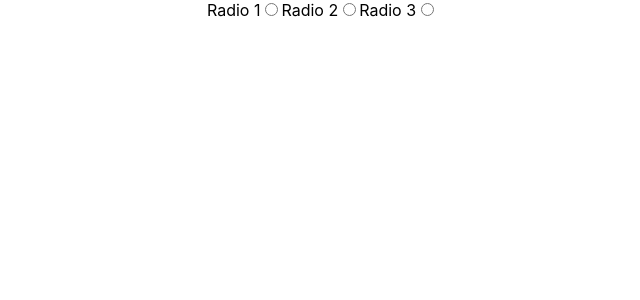
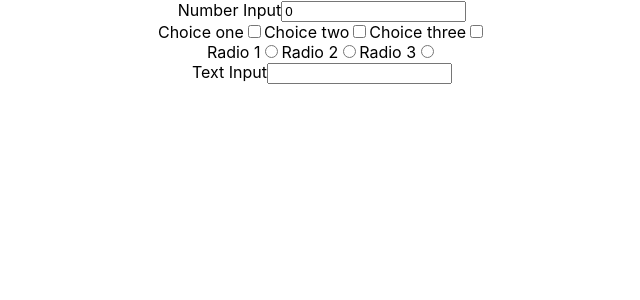
Before and after one commit to lindellcarternyc/use-form, a React (Create React App) app: page / in a window 1280 px wide. Shown: the top 300 px of the page, without its empty margins (318-958 px from the left). Built offline with nearby package versions, Linux system fonts and the light colour scheme.

Commit message:
add examples to app

```diff
--- a/src/App.tsx
+++ b/src/App.tsx
@@ -1,35 +1,22 @@
-import React, { useState } from 'react';
-import logo from './logo.svg';
 import './App.css';
 
-import { CheckboxGroupExample, RadioInputExample } from './use-form/Input.example'
-// import { NumberInputExample } from './use-form/Input.example'
-
+import {
+  CheckboxGroupExample,
+  NumberInputExample,
+  RadioInputExample,
+  TextInputExample
+} from './use-form/Input.example'
 function App() {
-  const [state, setState] = useState({
-    checkbox: false
-  })
-
-  const onChange = (evt: React.ChangeEvent<HTMLInputElement>) => {
-    if (evt.target.type === 'checkbox') {
-      setState({
-        ...state,
-        [evt.target.name]: evt.target.checked
-      })
-    }
-  }
 
   return (
     <div className="App">
-      {/* <NumberInputExample /> */}
-      {/* <input
-        name="checkbox"
-        type="checkbox"
-        onChange={onChange}
-        checked={state.checkbox}
-      />
-      <CheckboxGroupExample /> */}
+      <NumberInputExample />
+      <br />
+      <CheckboxGroupExample />
+      <br />
       <RadioInputExample />
+      <br />
+      <TextInputExample />
     </div>
   );
 }
```
